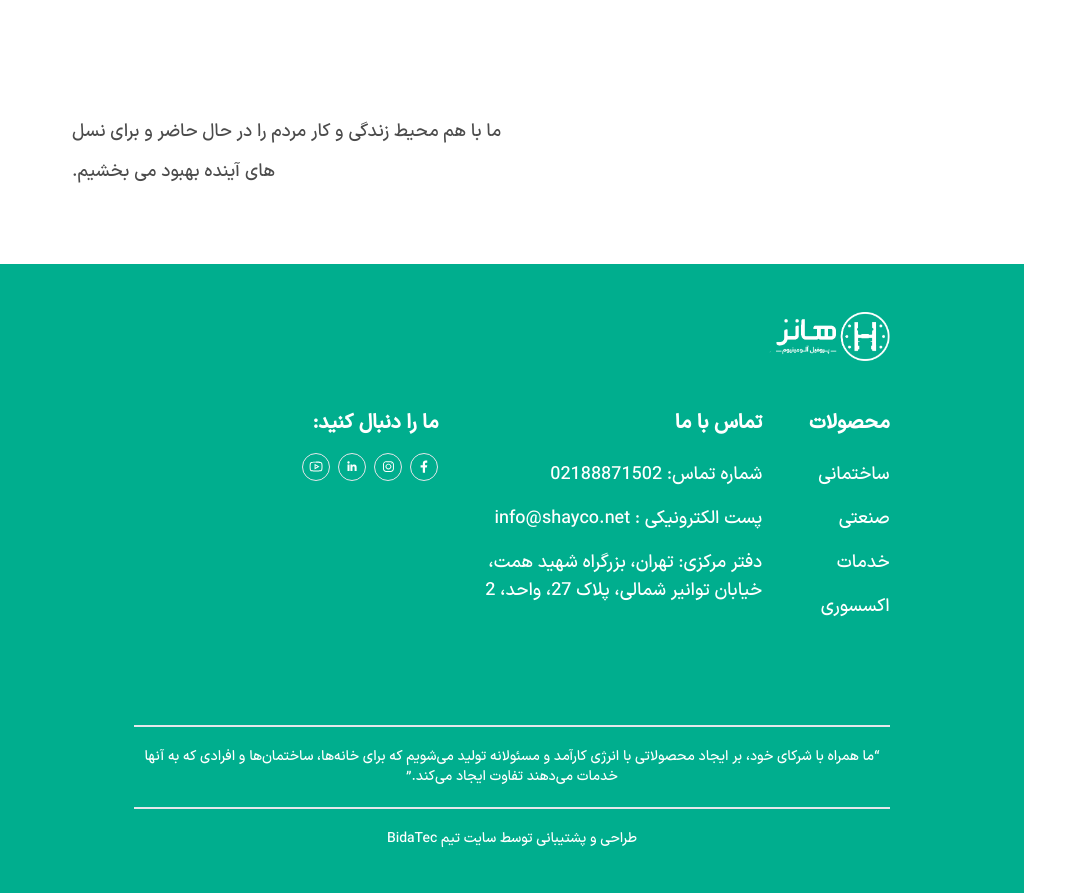
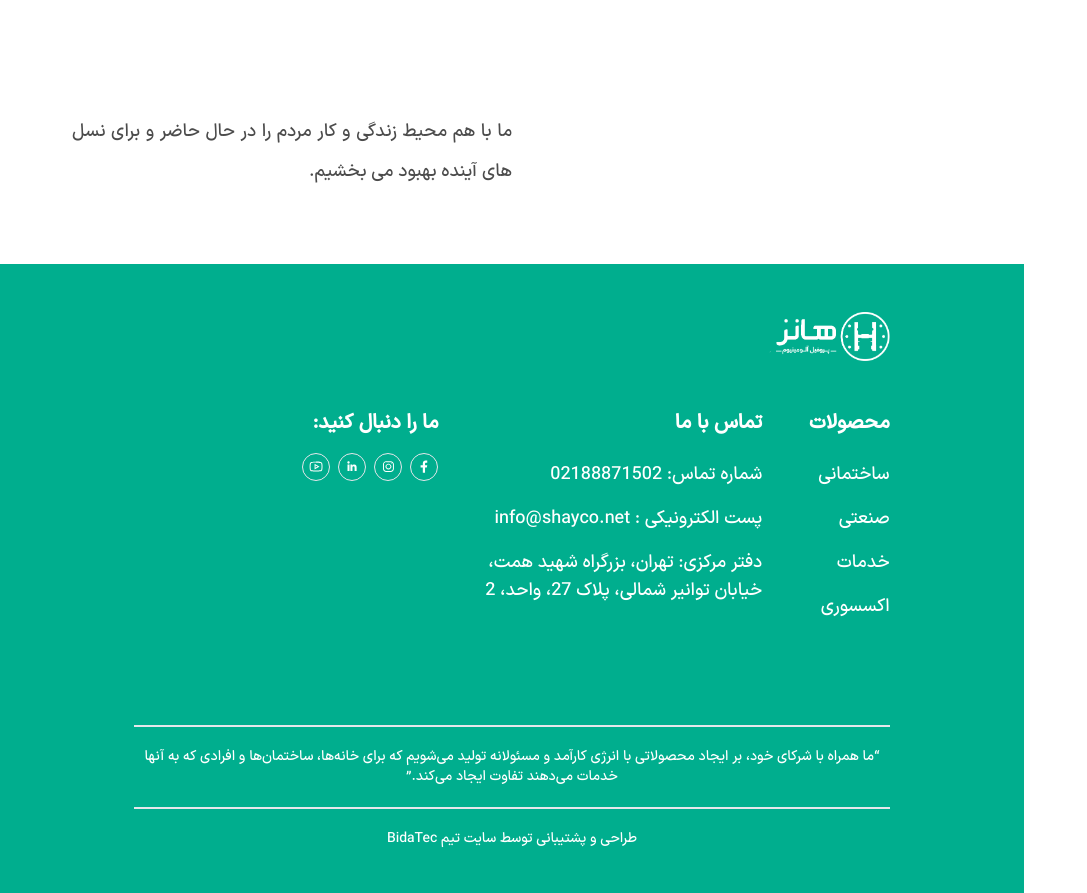
Before and after one commit to zahra-hsb/hanz-, a Next.js app: page /about in a window 1280 px wide. Shown: the part 2322-3215 px from the top of the page, without its empty margins (0-1087 px from the left). Built offline with nearby package versions, Linux system fonts and the light colour scheme.

Commit message:
some problem fixed

```diff
--- a/src/components/aboutComponent/AboutUs/index.jsx
+++ b/src/components/aboutComponent/AboutUs/index.jsx
@@ -45,7 +45,7 @@ const AboutUs = () => {
                 {/* <Slider url={'/imageGallery'} slidesPerView={1} image1={banner} textSlider={false} /> */}
                 <AboutSection2 />
                 <div className='w-full flex justify-end mt-[-50px]'>
-                    <p className='lg:w-1/2 w-full sm:text-lg text-end mt-5 text-justify opacity-70 leading-9 sm:leading-10'>
+                    <p className='lg:w-1/2 w-full sm:text-lg mt-5 text-justify opacity-70 leading-9 sm:leading-10'>
                         ما با هم محیط زندگی و کار مردم را در حال حاضر و برای نسل های آینده بهبود می بخشیم.
                     </p>
                 </div>
```
